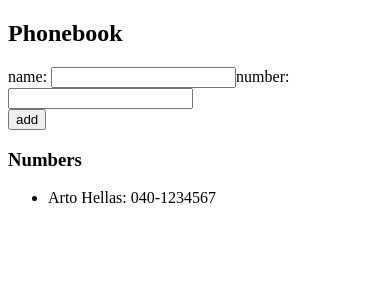
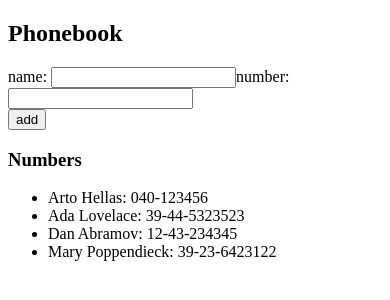
Before and after one commit to Gustavo-Alcantara/Full-Stack-Open, a React (Create React App) app in the folder Part 2/thephonebook/: page / in a window 390 px wide. Shown: the top 300 px of the page. Built offline with nearby package versions, Linux system fonts and the light colour scheme; data requests are answered from the project's data file.

Commit message:
The Phonebook Step6 Done

```diff
--- /dev/null
+++ b/Part 2/thephonebook/db.json
@@ -0,0 +1,24 @@
+{
+    "persons":[
+      {
+        "name": "Arto Hellas",
+        "number": "040-123456",
+        "id": 1
+      },
+      {
+        "name": "Ada Lovelace",
+        "number": "39-44-5323523",
+        "id": 2
+      },
+      {
+        "name": "Dan Abramov",
+        "number": "12-43-234345",
+        "id": 3
+      },
+      {
+        "name": "Mary Poppendieck",
+        "number": "39-23-6423122",
+        "id": 4
+      }
+    ]
+  }
--- a/Part 2/thephonebook/package.json
+++ b/Part 2/thephonebook/package.json
@@ -6,6 +6,7 @@
     "@testing-library/jest-dom": "^5.16.5",
     "@testing-library/react": "^13.4.0",
     "@testing-library/user-event": "^13.5.0",
+    "axios": "^1.2.2",
     "react": "^18.2.0",
     "react-dom": "^18.2.0",
     "react-scripts": "5.0.1",
@@ -15,6 +16,7 @@
     "start": "react-scripts start",
     "build": "react-scripts build",
     "test": "react-scripts test",
+    "server": "json-server -p3001 --watch db.json",
     "eject": "react-scripts eject"
   },
   "eslintConfig": {
@@ -34,5 +36,8 @@
       "last 1 firefox version",
       "last 1 safari version"
     ]
+  },
+  "devDependencies": {
+    "json-server": "^0.17.1"
   }
 }
--- a/Part 2/thephonebook/src/App.js
+++ b/Part 2/thephonebook/src/App.js
@@ -1,14 +1,20 @@
-import { useState } from 'react'
+import { useState, useEffect } from 'react'
+import axios from 'axios'
 
 const App = () => {
-  const [persons, setPersons] = useState([
-    {
-      name: 'Arto Hellas',
-      number: '040-1234567'
-    }
-  ])
+  const [persons, setPersons] = useState([])
   const [newName, setNewName] = useState('')
   const [newNumber, setNewNumber] = useState('')
+
+
+  useEffect(() => {
+  axios
+    .get('http://localhost:3001/persons')
+    .then(response => {
+      setPersons(response.data)
+    })
+  }, [])
+
 
   const handleNameChange = (event) => { setNewName(event.target.value) }
   const handleNumberChange = (event) =>{ setNewNumber(event.target.value) }
--- a/Part 2/thephonebook/src/index.js
+++ b/Part 2/thephonebook/src/index.js
@@ -2,5 +2,12 @@
 import ReactDOM from 'react-dom/client'
 
 import App from './App'
+import axios from 'axios'
+
+const promise = axios.get('http://localhost:3001/persons')
+promise.then(response => {
+    const persons = response.data
+    console.log(persons)
+})
 
 ReactDOM.createRoot(document.getElementById('root')).render(<App />)
```
Also changed, not shown: 1 other file (tests, documents, lock files or other folders).
